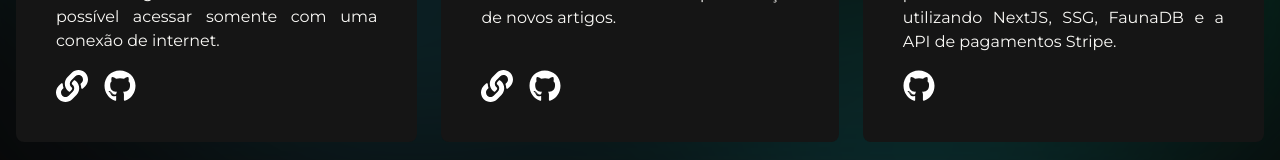
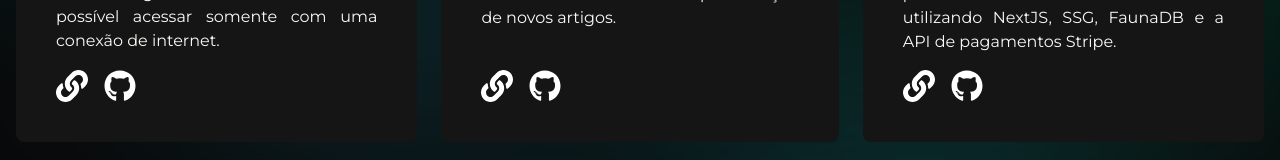
Before and after one commit to lamongabriel/old-portfolio, a Next.js app: page /projects in a window 1280 px wide. Shown: the part 582-742 px from the top of the page. Built offline with nearby package versions, Linux system fonts and the light colour scheme.

Commit message:
ignews link

```diff
--- a/src/pages/projects.tsx
+++ b/src/pages/projects.tsx
@@ -55,6 +55,7 @@ export default function Projects () {
 					<ProjectCard
 						title='ig.news'
 						image={ignews}
+						link='https://ignews-lamongabriel.vercel.app/'
 						github='https://github.com/lamongabriel/ignews'
 					>
 						Blog com sistema de matérias por assinatura, onde o usuário deve pagar para consumir o conteúdo.
```
